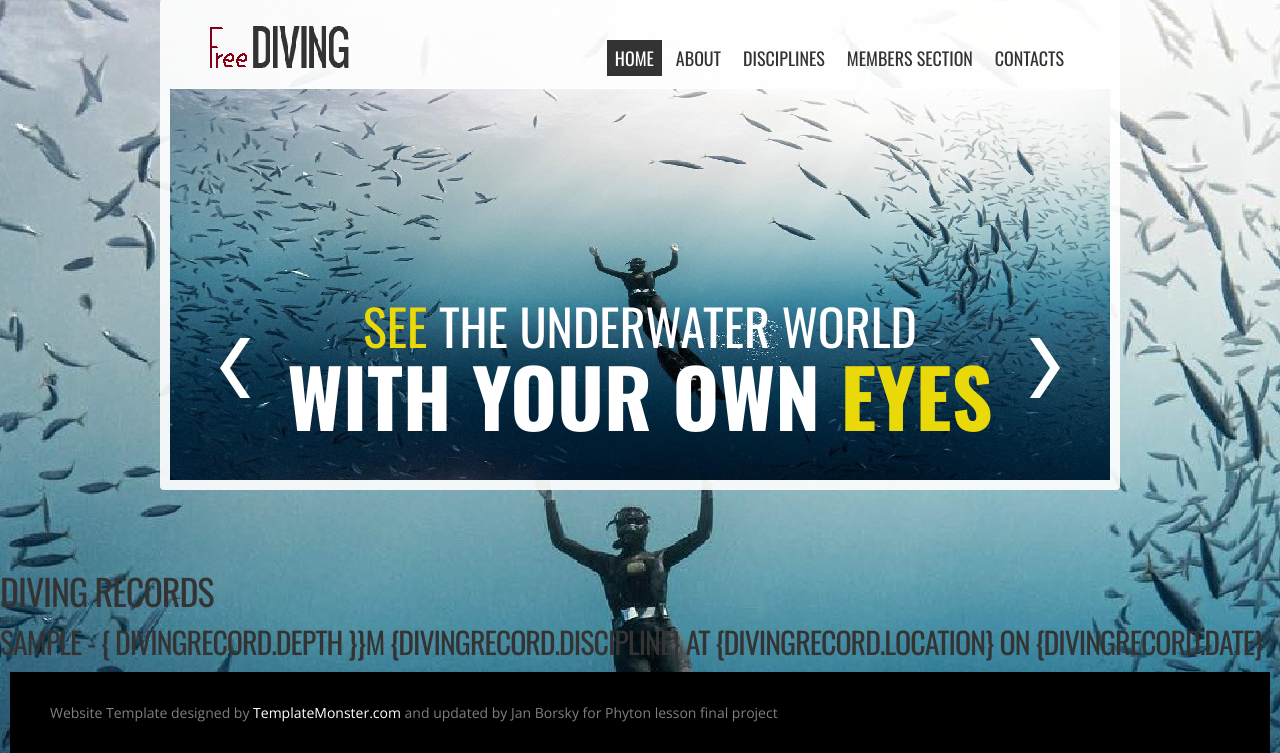
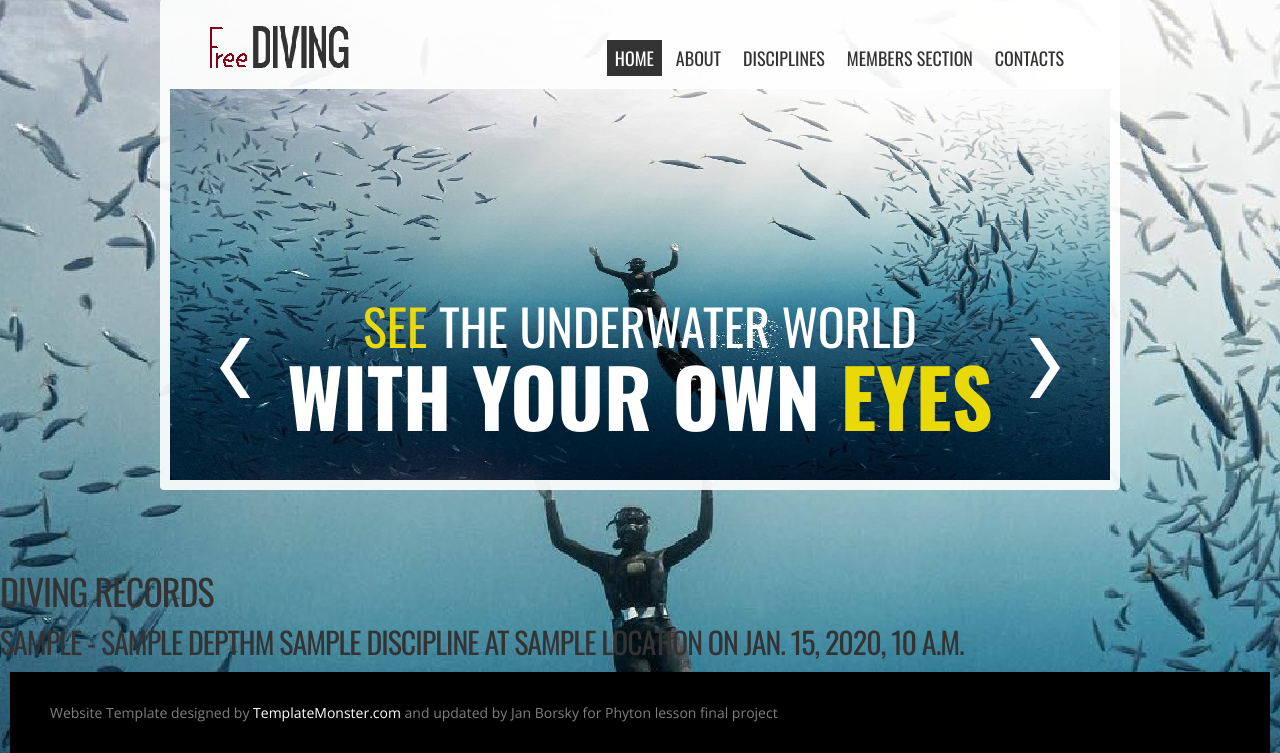
Before and after one commit to mazzanek/final_project, a Django app: template my_freediving_web/users/templates/pb.html in a window 1280 px wide. Shown: the part 51-804 px from the top of the page. Run offline with Django 5.2, Linux system fonts and the light colour scheme; the template is opened without the code that fills it: most values are stand-ins (such as "Sample title", 1, 10 or a date in 2020).

Commit message:
images, js, css not function - static problem with path List of records solved

```diff
--- a/my_freediving_web/users/templates/pb.html
+++ b/my_freediving_web/users/templates/pb.html
@@ -10,9 +10,9 @@
     <section id="content">
       <h1>Diving Records</h1>
         <ul>
-        {% for DivingRecord in pbs %}
+        {% for DivingRecords in pbs %}
             <li>
-                <h2>{{ DivingRecord.user.username }} - { DivingRecord.depth }}m {DivingRecord.discipline} at {DivingRecord.location} on {DivingRecord.date}</h2>
+                <h2>{{ DivingRecords.user.username }} - {{ DivingRecords.depth }}m {{DivingRecords.discipline}} at {{DivingRecords.location}} on {{DivingRecords.date}}</h2>
             </li>
         {% endfor %}
     </ul>
--- a/my_freediving_web/users/views.py
+++ b/my_freediving_web/users/views.py
@@ -19,7 +19,7 @@ def register(request):
 
 def pb_list(request):
     DivingRecords = DivingRecord.objects.all()  # Získá všechny produkty z databáze
-    return render(request, 'pb.html', {'pbs': DivingRecord})
+    return render(request, 'pb.html', {'pbs': DivingRecords})
 
 
 @login_required
```
Also changed, not shown: my_freediving_web/db.sqlite3.
